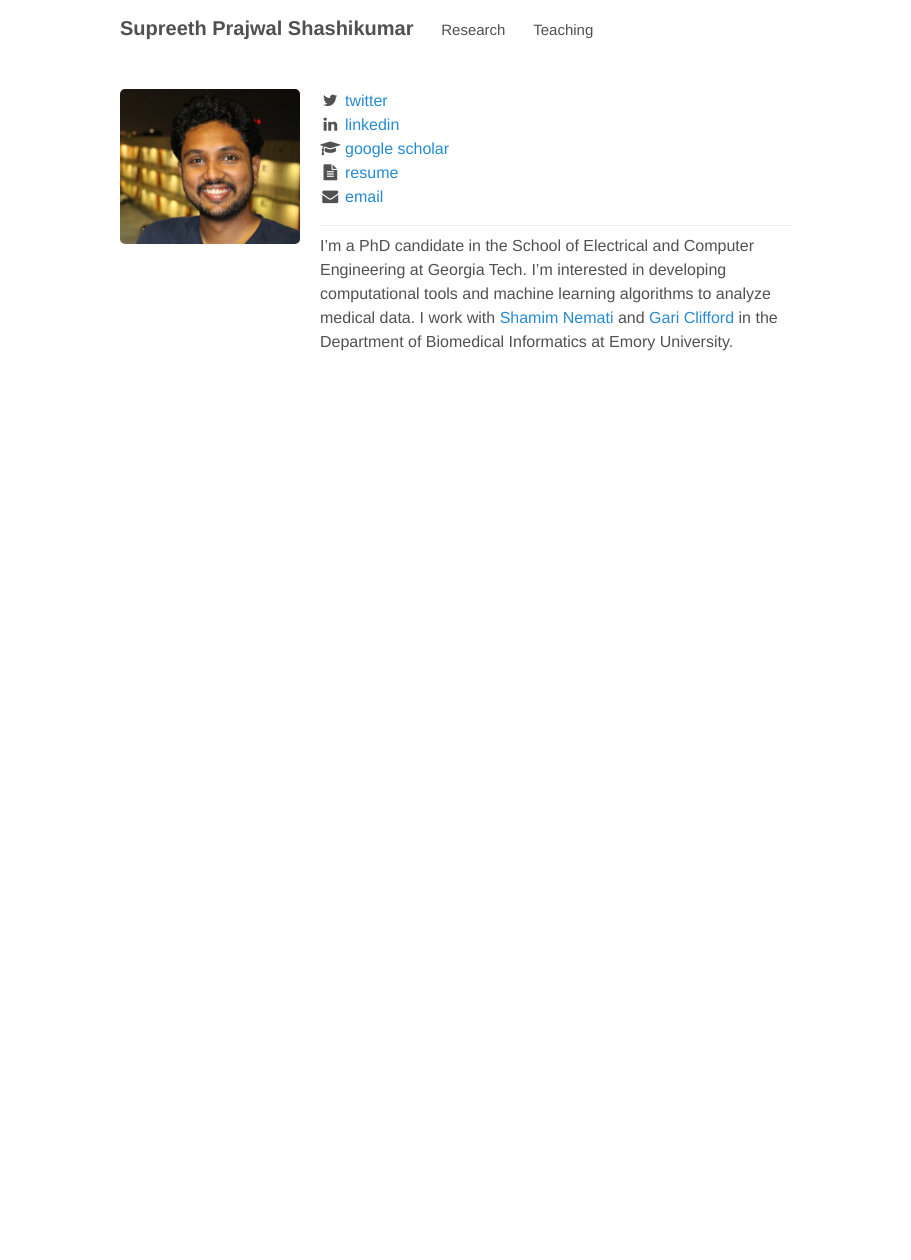
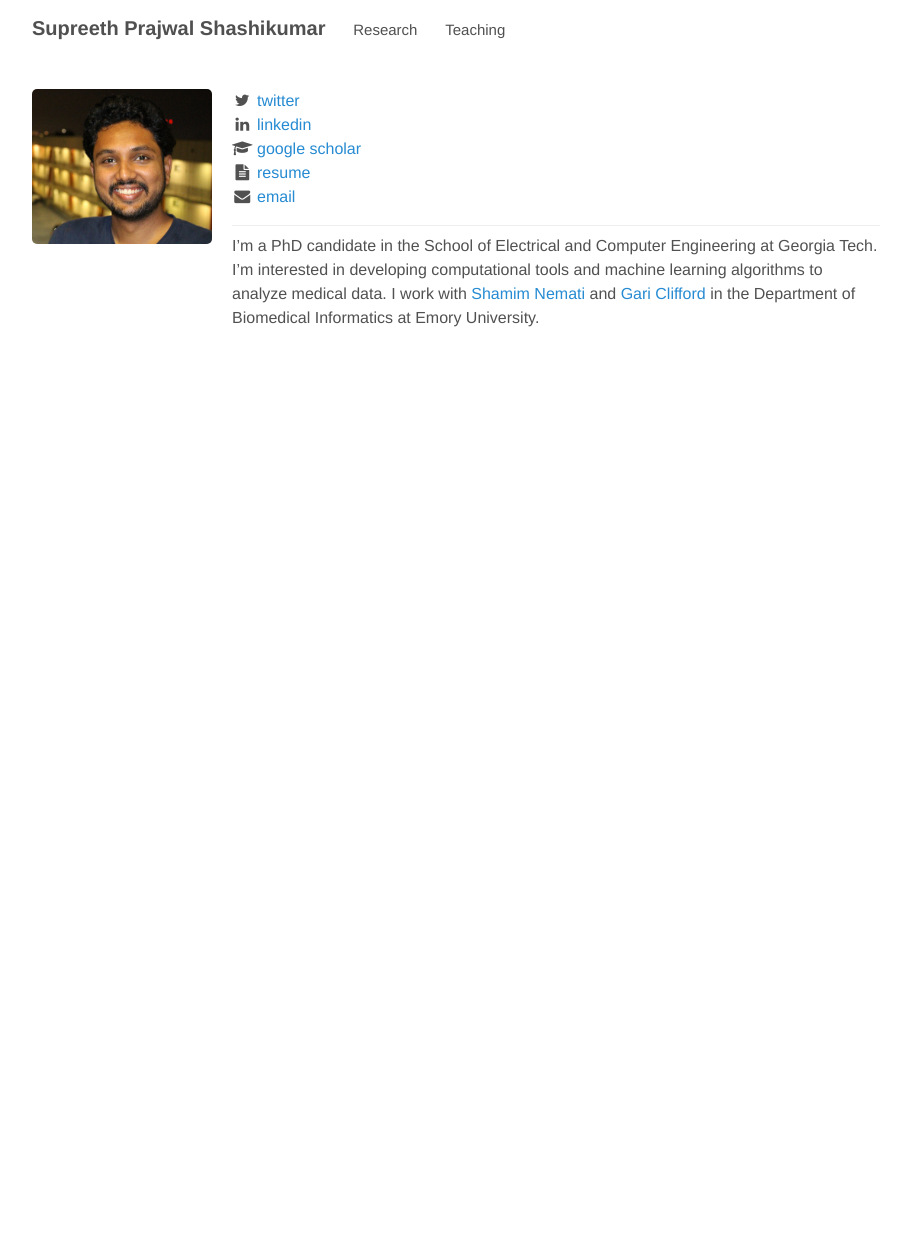
Before and after one commit to supreethprajwal/supreethprajwal.github.io, a Jekyll site: the page built from index.md, in a window 1280 px wide. Shown: the whole page, without its empty margins (184-1095 px from the left). Built offline with Jekyll 4.4.1, drawn with Linux system fonts in a browser that asks for light colours; nearby versions of some CDN libraries.

```diff
--- a/css/poole.css
+++ b/css/poole.css
@@ -285,7 +285,7 @@ tbody tr:nth-child(odd) th {
  */
 
 .container {
-    max-width: 44rem;
+    max-width: 55rem;
     padding-left:  1rem;
     padding-right: 1rem;
     margin: 0 auto !important;
```
